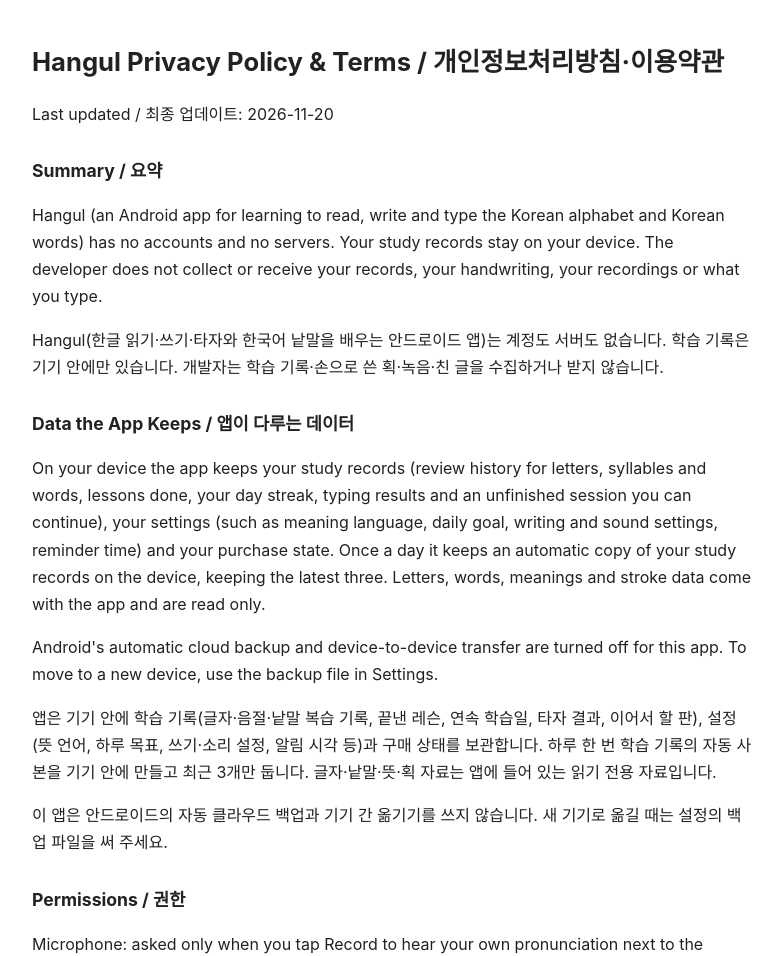
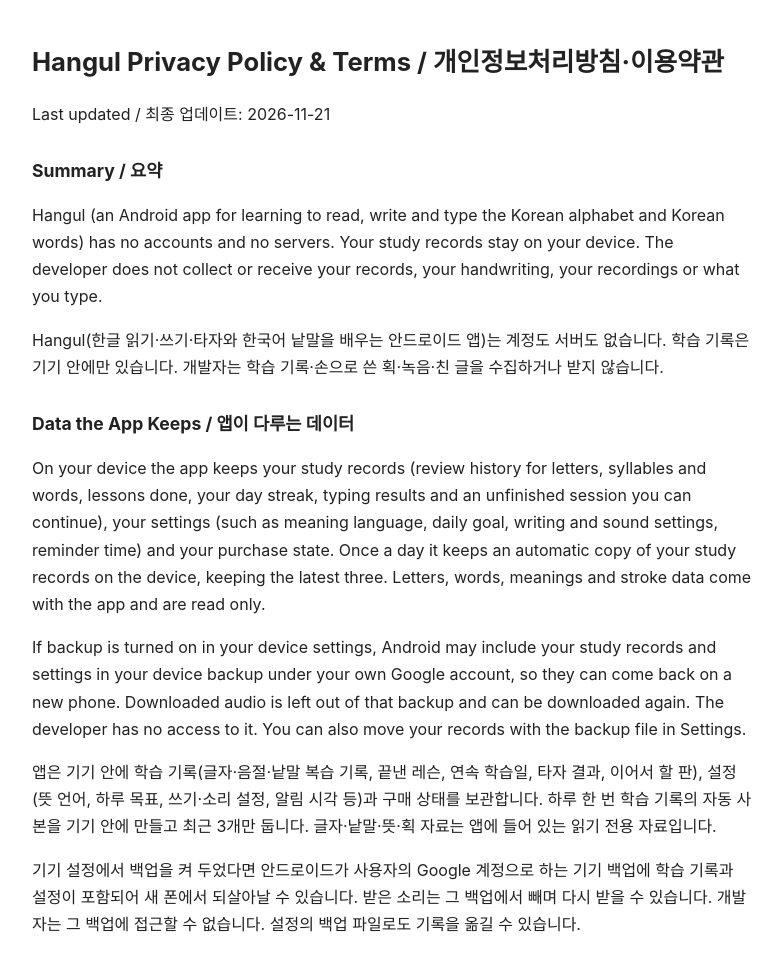
Before and after one commit to dSM0829/dsm0829.github.io, a plain HTML site: page hangul-privacy/index.html in a window 1280 px wide. Shown: the top 956 px of the page, without its empty margins (248-1030 px from the left). Drawn offline with Linux system fonts and the light colour scheme.

Commit message:
hangul: privacy policy, device backup includes study records
Co-Authored-By: Claude Opus 5.5 <noreply@anthropic.com>

```diff
--- a/hangul-privacy/index.html
+++ b/hangul-privacy/index.html
@@ -4,15 +4,15 @@
 <style>body{font-family:-apple-system,system-ui,sans-serif;max-width:720px;margin:40px auto;padding:0 20px;line-height:1.7;color:#222}h1{font-size:1.6rem}h2{font-size:1.1rem;margin-top:1.6em}a{color:#06f}</style>
 </head><body>
 <h1>Hangul Privacy Policy &amp; Terms / 개인정보처리방침·이용약관</h1>
-<p>Last updated / 최종 업데이트: 2026-11-20</p>
+<p>Last updated / 최종 업데이트: 2026-11-21</p>
 <h2>Summary / 요약</h2>
 <p>Hangul (an Android app for learning to read, write and type the Korean alphabet and Korean words) has no accounts and no servers. Your study records stay on your device. The developer does not collect or receive your records, your handwriting, your recordings or what you type.</p>
 <p>Hangul(한글 읽기·쓰기·타자와 한국어 낱말을 배우는 안드로이드 앱)는 계정도 서버도 없습니다. 학습 기록은 기기 안에만 있습니다. 개발자는 학습 기록·손으로 쓴 획·녹음·친 글을 수집하거나 받지 않습니다.</p>
 <h2>Data the App Keeps / 앱이 다루는 데이터</h2>
 <p>On your device the app keeps your study records (review history for letters, syllables and words, lessons done, your day streak, typing results and an unfinished session you can continue), your settings (such as meaning language, daily goal, writing and sound settings, reminder time) and your purchase state. Once a day it keeps an automatic copy of your study records on the device, keeping the latest three. Letters, words, meanings and stroke data come with the app and are read only.</p>
-<p>Android's automatic cloud backup and device-to-device transfer are turned off for this app. To move to a new device, use the backup file in Settings.</p>
+<p>If backup is turned on in your device settings, Android may include your study records and settings in your device backup under your own Google account, so they can come back on a new phone. Downloaded audio is left out of that backup and can be downloaded again. The developer has no access to it. You can also move your records with the backup file in Settings.</p>
 <p>앱은 기기 안에 학습 기록(글자·음절·낱말 복습 기록, 끝낸 레슨, 연속 학습일, 타자 결과, 이어서 할 판), 설정(뜻 언어, 하루 목표, 쓰기·소리 설정, 알림 시각 등)과 구매 상태를 보관합니다. 하루 한 번 학습 기록의 자동 사본을 기기 안에 만들고 최근 3개만 둡니다. 글자·낱말·뜻·획 자료는 앱에 들어 있는 읽기 전용 자료입니다.</p>
-<p>이 앱은 안드로이드의 자동 클라우드 백업과 기기 간 옮기기를 쓰지 않습니다. 새 기기로 옮길 때는 설정의 백업 파일을 써 주세요.</p>
+<p>기기 설정에서 백업을 켜 두었다면 안드로이드가 사용자의 Google 계정으로 하는 기기 백업에 학습 기록과 설정이 포함되어 새 폰에서 되살아날 수 있습니다. 받은 소리는 그 백업에서 빼며 다시 받을 수 있습니다. 개발자는 그 백업에 접근할 수 없습니다. 설정의 백업 파일로도 기록을 옮길 수 있습니다.</p>
 <h2>Permissions / 권한</h2>
 <p>Microphone: asked only when you tap Record to hear your own pronunciation next to the model sound. The recording is one temporary file inside the app. A new recording replaces it, and it is deleted when you close the recording sheet. It is never sent off your device and is not scored.</p>
 <p>Notifications: asked only when you turn on the daily reminder. The reminder is off until you turn it on.</p>
```
